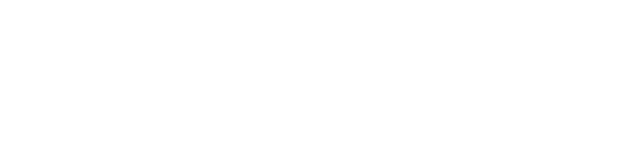
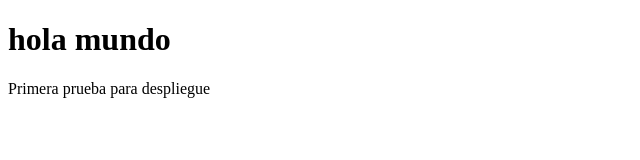
Before and after one commit to IsaacLeyvaEng/Perfil-Web, a website: page index.html in a window 1280 px wide. Shown: the whole page, without its empty margins (0-640 px from the left). Drawn offline with Linux system fonts and the light colour scheme.

Commit message:
feat: add hello world page

```diff
--- a/index.html
+++ b/index.html
@@ -4,8 +4,15 @@
     <meta charset="UTF-8">
     <meta name="viewport" content="width=device-width, initial-scale=1.0">
     <title>Portafolio Web</title>
+    <link rel="stylesheet" href="css/base.css">
 </head>
 <body>
+    <main>
+        <h1> hola mundo </h1>
+        <p> Primera prueba para despliegue </p>
+    </main>
 
+
+    <script type="module" src="js/main.js"></script>
 </body>
 </html>
```
